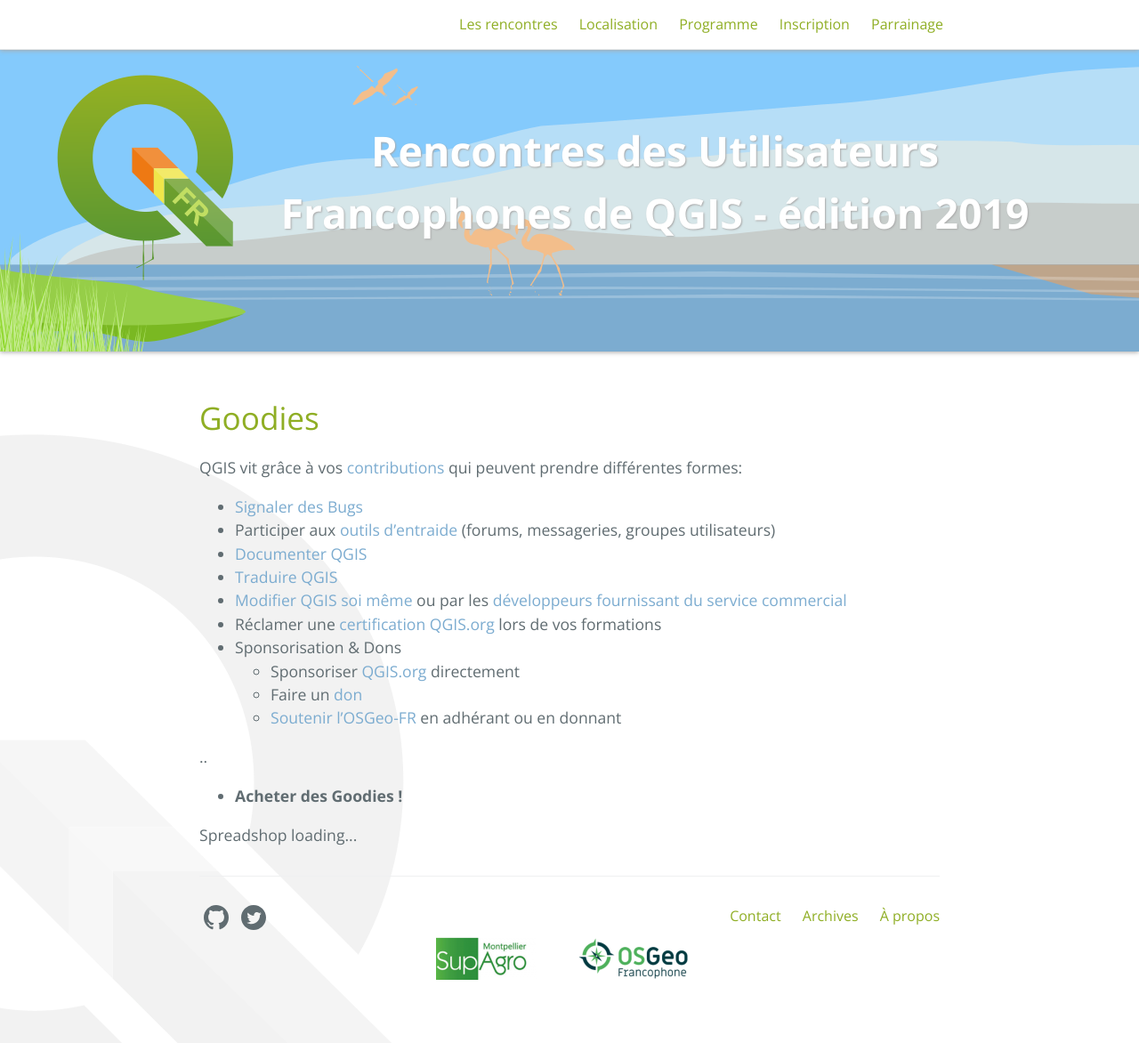
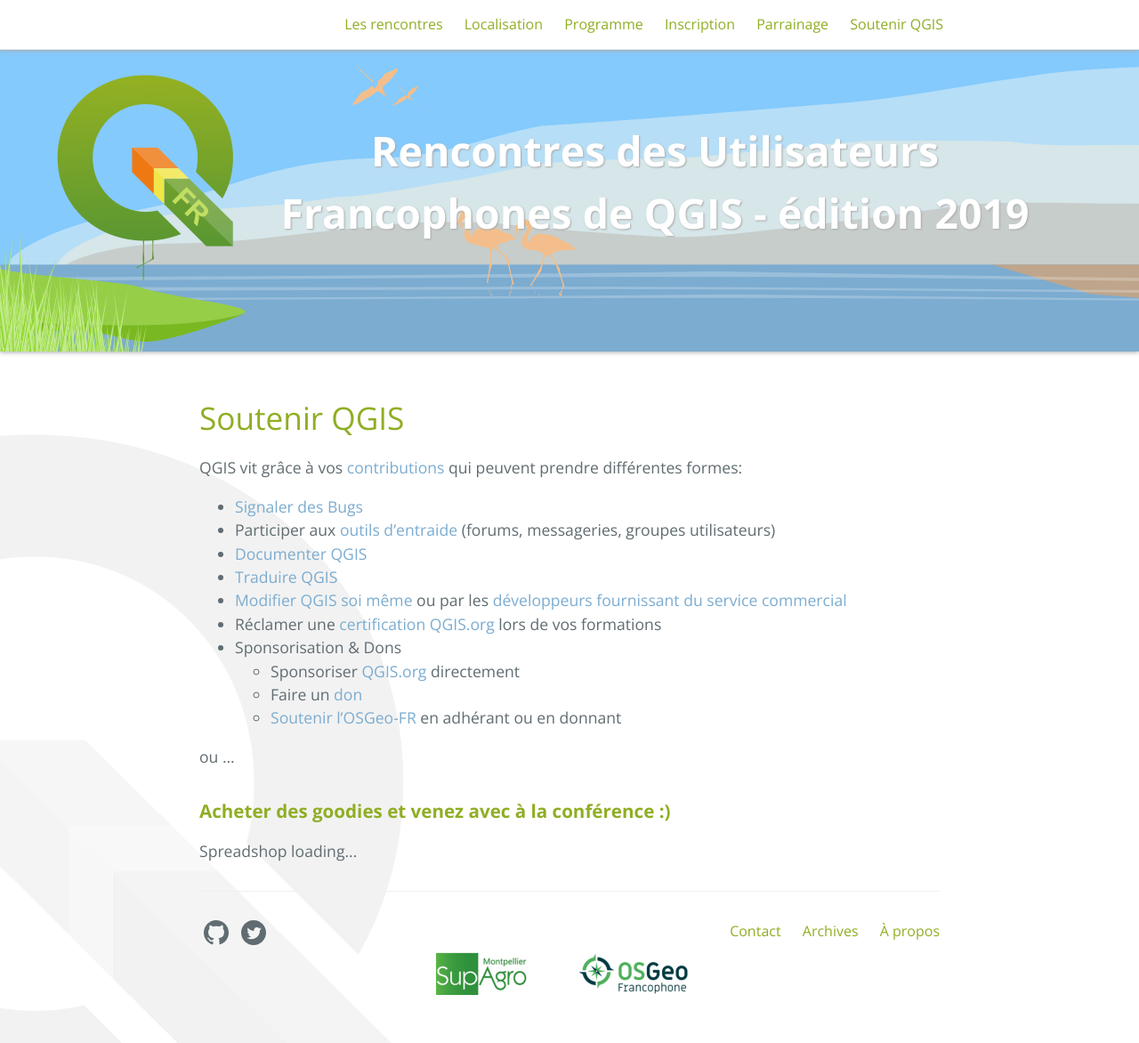
Before and after one commit to OSGeo-fr/QGIS-conf-fr-website, a Jekyll site: the page built from z31_soutenir_qgis.md, in a window 1280 px wide and 1172 px high. Shown: the whole window at 89% size. Built offline with Jekyll 4.4.1, drawn with Linux system fonts in a browser that asks for light colours.

```diff
--- a/z31_soutenir_qgis.md
+++ b/z31_soutenir_qgis.md
@@ -1,7 +1,8 @@
 ---
 layout: page_with_goodies
-title: Goodies
+title: Soutenir QGIS
 tagline: Comment soutenir QGIS?
+menu: header
 ---
 
 QGIS vit grâce à vos [contributions](https://qgis.org/fr/site/getinvolved/index.html) qui peuvent prendre différentes formes:
@@ -16,7 +17,6 @@ QGIS vit grâce à vos [contributions](https://qgis.org/fr/site/getinvolved/inde
   - Faire un [don](https://qgis.org/fr/site/getinvolved/donations.html)
   - [Soutenir l'OSGeo-FR](https://www.osgeo.asso.fr/contact) en adhérant ou en donnant
 
+ou ...
 
-..
-
--  **Acheter des Goodies !**
+### **Acheter des goodies et venez avec à la conférence  :)**
```
